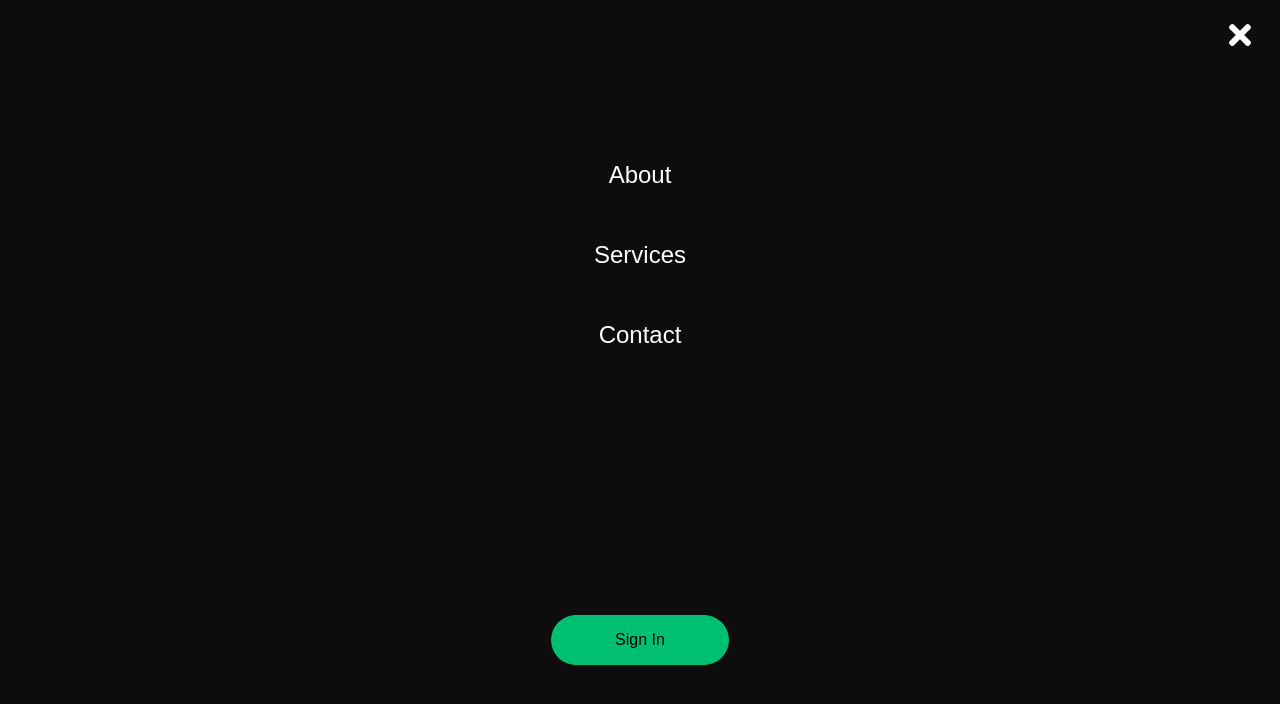
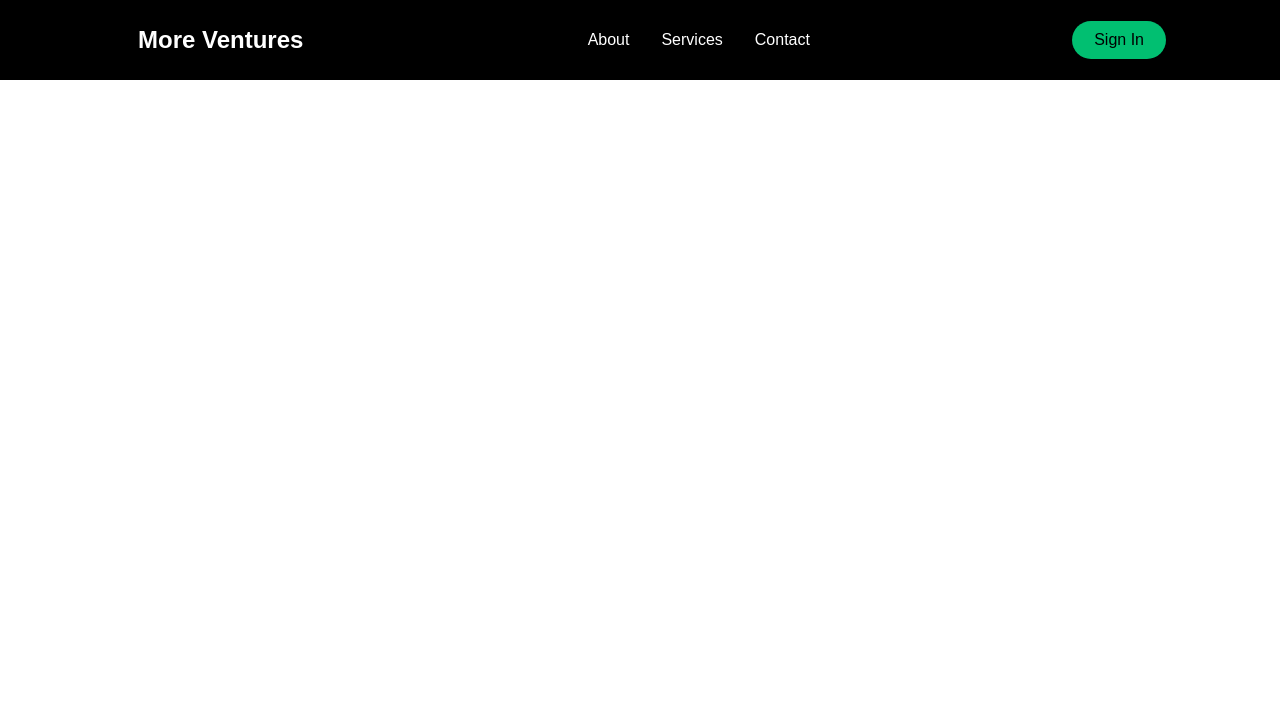
Before and after one commit to JaimeSolisS/MoreVentures, a React (Create React App) app in the folder moreventures-website/: page / in a window 1280 px wide. Shown: the top 704 px of the page. Built offline with nearby package versions, Linux system fonts and the light colour scheme.

Commit message:
add toggle Sidebar

```diff
--- a/moreventures-website/src/App.js
+++ b/moreventures-website/src/App.js
@@ -1,13 +1,11 @@
 import "./App.css";
-import Navbar from "./components/Navbar";
-import Sidebar from "./components/Sidebar";
 import { BrowserRouter as Router } from "react-router-dom";
+import Home from "./pages";
 
 function App() {
   return (
     <Router>
-      <Sidebar />
-      <Navbar />
+      <Home />
     </Router>
   );
 }
--- a/moreventures-website/src/components/Navbar/index.js
+++ b/moreventures-website/src/components/Navbar/index.js
@@ -12,13 +12,13 @@
   NavBtnLink,
 } from "./NavbarElements";
 
-const Navbar = () => {
+const Navbar = ({ toggle }) => {
   return (
     <>
       <Nav>
         <NavbarContainer>
           <NavLogo to="/">More Ventures</NavLogo>
-          <MobileIcon>
+          <MobileIcon onClick={toggle}>
             <FaBars />
           </MobileIcon>
           <NavMenu>
--- a/moreventures-website/src/components/Sidebar/SidebarElements.js
+++ b/moreventures-website/src/components/Sidebar/SidebarElements.js
@@ -15,8 +15,8 @@
   top: 0;
   left: 0;
   transition: 0.3s ease-in-out;
-  //opacity: ${({ isOpen }) => (isOpen ? "100%" : "0")};
-  //top: ${({ isOpen }) => (isOpen ? "0" : "-100%")};
+  opacity: ${({ isOpen }) => (isOpen ? "100%" : "0")};
+  top: ${({ isOpen }) => (isOpen ? "0" : "-100%")};
   top: 0;
 `;
 
--- a/moreventures-website/src/components/Sidebar/index.js
+++ b/moreventures-website/src/components/Sidebar/index.js
@@ -10,17 +10,23 @@
   SidebarRoute,
 } from "./SidebarElements";
 
-function Sidebar() {
+function Sidebar({ isOpen, toggle }) {
   return (
-    <SidebarContainer>
-      <Icon>
+    <SidebarContainer isOpen={isOpen} onClick={toggle}>
+      <Icon onClick={toggle}>
         <CloseIcon />
       </Icon>
       <SidebarWrapper>
         <SidebarMenu>
-          <SidebarLink to="about">About</SidebarLink>
-          <SidebarLink to="services">Services</SidebarLink>
-          <SidebarLink to="contact">Contact</SidebarLink>
+          <SidebarLink to="about" onClick={toggle}>
+            About
+          </SidebarLink>
+          <SidebarLink to="services" onClick={toggle}>
+            Services
+          </SidebarLink>
+          <SidebarLink to="contact" onClick={toggle}>
+            Contact
+          </SidebarLink>
         </SidebarMenu>
         <SidebarBtnWrap>
           <SidebarRoute to="/signin">Sign In</SidebarRoute>
--- /dev/null
+++ b/moreventures-website/src/pages/index.js
@@ -0,0 +1,20 @@
+import React, { useState } from "react";
+import Sidebar from "../components/Sidebar";
+import Navbar from "../components/Navbar";
+
+const Home = () => {
+  const [isOpen, setIsOpen] = useState(false);
+
+  const toggle = () => {
+    setIsOpen(!isOpen);
+  };
+
+  return (
+    <>
+      <Sidebar isOpen={isOpen} toggle={toggle} />
+      <Navbar toggle={toggle} />
+    </>
+  );
+};
+
+export default Home;
```
